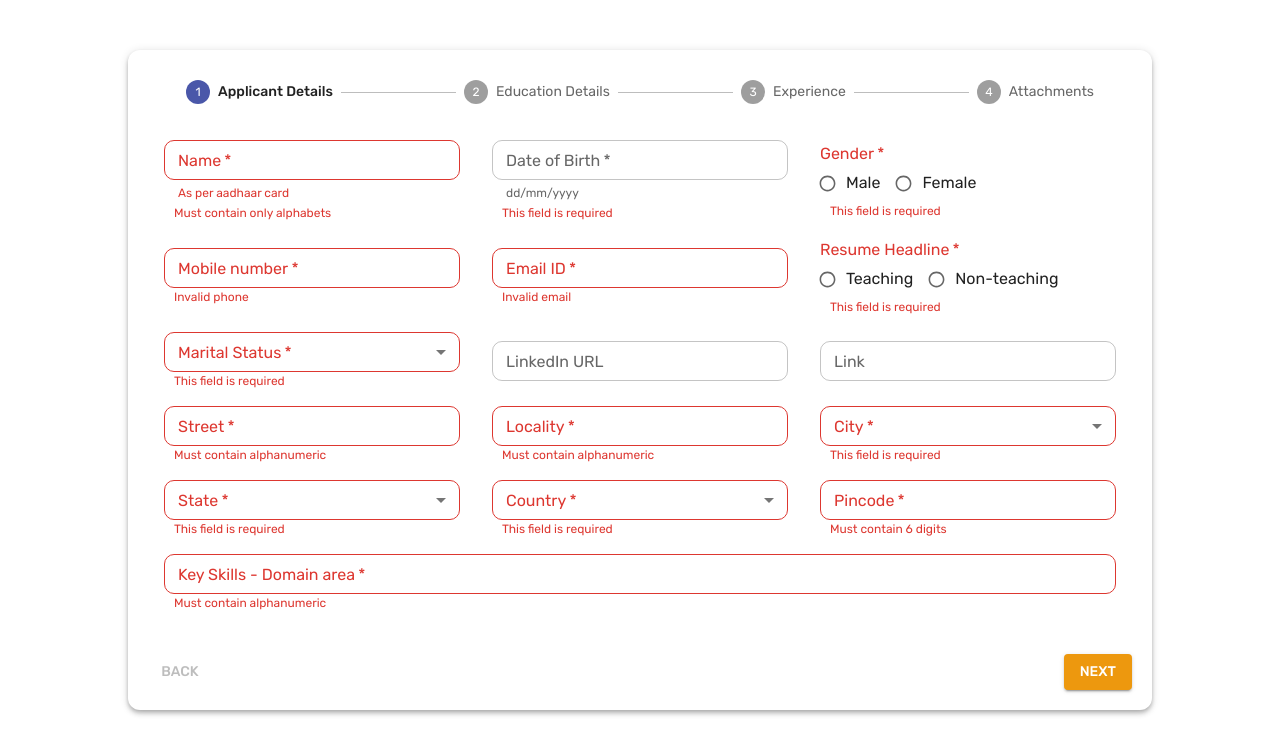
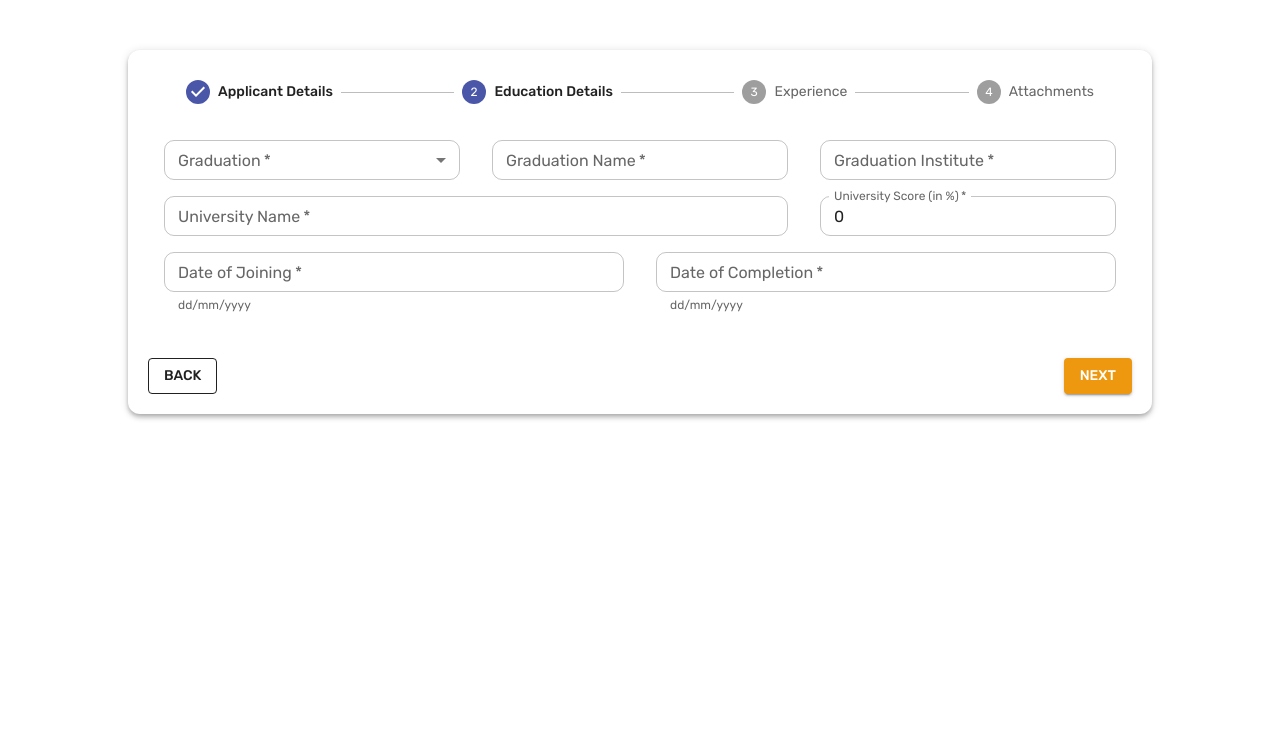
Before and after one commit to AcharyaUniversity/JobApplication, a React (Create React App) app: page / in a window 1280 px wide. Both pictures are taken after a click on the button "NEXT". Shown: the top 754 px of the page. Built offline with nearby package versions, Linux system fonts and the light colour scheme.

Commit message:
add limits to dates and fix typo

```diff
--- a/src/components/Steppers/DesktopFormStepper.tsx
+++ b/src/components/Steppers/DesktopFormStepper.tsx
@@ -52,6 +52,7 @@ function DesktopStepper({ steps, activeStep, handleNext, handleBack }: Props) {
           <Box sx={{ display: "flex", flexDirection: "row", pt: 2 }}>
             <Button
               color="inherit"
+              variant="outlined"
               disabled={activeStep === 0}
               onClick={handleBack}
               sx={{ mr: 1 }}
--- a/src/components/Steppers/MobileFormStepper.tsx
+++ b/src/components/Steppers/MobileFormStepper.tsx
@@ -92,6 +92,7 @@ function MobileFormStepper({
             backButton={
               <Button
                 size="small"
+                variant="outlined"
                 onClick={handleBack}
                 disabled={activeStep === 0}
               >
--- a/src/containers/FormStepper.tsx
+++ b/src/containers/FormStepper.tsx
@@ -70,8 +70,12 @@ function FormStepper() {
 
     temp.name = /^[A-Za-z\s]+$/.test(values.applicant.name)
       ? ""
-      : "Must contain only alphabets";
-    temp.birthDate = values.applicant.birthDate ? "" : "This field is required";
+      : "Invalid name";
+    temp.birthDate =
+      values.applicant.birthDate &&
+      values.applicant.birthDate.getFullYear() <= new Date().getFullYear() - 18
+        ? ""
+        : "Must be 18 years or older";
     temp.gender = values.applicant.gender ? "" : "This field is required";
     temp.phone = /^[0-9]{10}$/.test(values.applicant.phone)
       ? ""
@@ -88,19 +92,19 @@ function FormStepper() {
       : "This field is required";
     temp.street = /^[A-Za-z0-9,.\s]{1,20}$/.test(values.applicant.street)
       ? ""
-      : "Must contain alphanumeric";
-    temp.locality = /^[A-Za-z0-9,.\s]{1,25}$/.test(values.applicant.locality)
+      : "Invalid street";
+    temp.locality = /^[A-Za-z0-9,.&\s]{1,25}$/.test(values.applicant.locality)
       ? ""
-      : "Must contain alphanumeric";
+      : "Invalid locality";
     temp.city = values.applicant.city ? "" : "This field is required";
     temp.state = values.applicant.state ? "" : "This field is required";
     temp.country = values.applicant.country ? "" : "This field is required";
     temp.pinCode = /^[0-9]{6}$/.test(values.applicant.pinCode)
       ? ""
-      : "Must contain 6 digits";
-    temp.skills = /^[A-Za-z0-9,.\s]{1,100}$/.test(values.applicant.skills)
+      : "Please enter 6 digits";
+    temp.skills = /^[A-Za-z0-9,.#+\s]{1,100}$/.test(values.applicant.skills)
       ? ""
-      : "Must contain alphanumeric";
+      : "Please enter skills seperated by commas";
 
     setApplicantErrors({ ...temp });
 
@@ -122,17 +126,19 @@ function FormStepper() {
       ? ""
       : "This field is required";
     temp.universityScore =
-      values.education.universityScore &&
       values.education.universityScore >= 0 &&
       values.education.universityScore <= 100
         ? ""
         : "Invalid number";
-    temp.yearOfJoining = values.education.yearOfJoining
+    temp.dateOfJoining = values.education.dateOfJoining
       ? ""
       : "This field is required";
-    temp.yearOfCompletion = values.education.yearOfCompletion
-      ? ""
-      : "This field is required";
+    temp.dateOfCompletion =
+      values.education.dateOfCompletion &&
+      values.education.dateOfJoining &&
+      values.education.dateOfCompletion > values.education.dateOfJoining
+        ? ""
+        : "Completion date must be after joining date";
 
     setEducationErrors({ ...temp });
 
@@ -149,7 +155,7 @@ function FormStepper() {
     temp.designation = /^[A-Za-z\s]+$/.test(values.experience.designation)
       ? ""
       : "Must contain only alphabets";
-    temp.ctcDown = /^[0-9]+$/.test(values.experience.ctcDown.toString())
+    temp.ctcDrawn = /^[0-9]+$/.test(values.experience.ctcDrawn.toString())
       ? ""
       : "Invalid number";
 
@@ -177,10 +183,8 @@ function FormStepper() {
   };
 
   const handleNext = () => {
-    if (activeStep === 0 && validateApplicant())
-      setActiveStep((prevActiveStep) => prevActiveStep + 1);
-    if (activeStep === 1 && validateEducation())
-      setActiveStep((prevActiveStep) => prevActiveStep + 1);
+    if (activeStep === 0) setActiveStep((prevActiveStep) => prevActiveStep + 1);
+    if (activeStep === 1) setActiveStep((prevActiveStep) => prevActiveStep + 1);
     if (activeStep === 2 && validateExperience())
       setActiveStep((prevActiveStep) => prevActiveStep + 1);
     if (activeStep === 3 && validateAttachments())
--- a/src/containers/Forms/ApplicantDetailsForm.tsx
+++ b/src/containers/Forms/ApplicantDetailsForm.tsx
@@ -66,6 +66,7 @@ function ApplicantDetailsForm({ values, setValues, errors }: Props) {
               }
               label="Date of Birth"
               error={errors.birthDate}
+              maxDate={new Date(`12/31/${new Date().getFullYear() - 18}`)}
             />
           </Grid>
           <Grid item xs={12} md={4}>
--- a/src/containers/Forms/EducationDetailsForm.tsx
+++ b/src/containers/Forms/EducationDetailsForm.tsx
@@ -43,6 +43,22 @@ function EducationDetailsForm({ values, setValues, errors }: Props) {
         {/* first row */}
         <>
           <Grid item xs={12} md={4}>
+            <CustomSelect
+              name="graduation"
+              label="Graduation"
+              value={values.education.graduation}
+              items={[
+                { value: "Value 1", label: "Value 1" },
+                { value: "Value 2", label: "Value 2" },
+                { value: "Value 3", label: "Value 3" },
+                { value: "Value 4", label: "Value 4" },
+              ]}
+              handleChange={handleChange}
+              required
+              error={errors.graduation}
+            />
+          </Grid>
+          <Grid item xs={12} md={4}>
             <CustomTextField
               name="graduationName"
               value={values.education.graduationName}
@@ -62,22 +78,6 @@ function EducationDetailsForm({ values, setValues, errors }: Props) {
               label="Graduation Institute"
               error={errors.graduationInstitute}
               required
-            />
-          </Grid>
-          <Grid item xs={12} md={4}>
-            <CustomSelect
-              name="graduation"
-              label="Graduation"
-              value={values.education.graduation}
-              items={[
-                { value: "Value 1", label: "Value 1" },
-                { value: "Value 2", label: "Value 2" },
-                { value: "Value 3", label: "Value 3" },
-                { value: "Value 4", label: "Value 4" },
-              ]}
-              handleChange={handleChange}
-              required
-              error={errors.graduation}
             />
           </Grid>
         </>
@@ -112,28 +112,29 @@ function EducationDetailsForm({ values, setValues, errors }: Props) {
         <>
           <Grid item xs={12} md={6}>
             <CustomDatePicker
-              value={values.education.yearOfJoining}
+              value={values.education.dateOfJoining}
               handleChange={(val: Date | null) =>
                 setValues({
                   ...values,
-                  education: { ...values.education, yearOfJoining: val },
+                  education: { ...values.education, dateOfJoining: val },
                 })
               }
-              label="Year of Joining"
-              error={errors.yearOfJoining}
+              label="Date of Joining"
+              error={errors.dateOfJoining}
             />
           </Grid>
           <Grid item xs={12} md={6}>
             <CustomDatePicker
-              value={values.education.yearOfCompletion}
+              value={values.education.dateOfCompletion}
               handleChange={(val: Date | null) =>
                 setValues({
                   ...values,
-                  education: { ...values.education, yearOfCompletion: val },
+                  education: { ...values.education, dateOfCompletion: val },
                 })
               }
-              label="Year of Completion"
-              error={errors.yearOfCompletion}
+              label="Date of Completion"
+              error={errors.dateOfCompletion}
+              minDate={values.education.dateOfJoining}
             />
           </Grid>
         </>
--- a/src/containers/Forms/ExperienceForm.tsx
+++ b/src/containers/Forms/ExperienceForm.tsx
@@ -68,12 +68,12 @@ function ExperienceForm({ values, setValues, errors }: Props) {
         <>
           <Grid item xs={12} md={4}>
             <CustomTextField
-              name="ctcDown"
-              value={values.experience.ctcDown}
+              name="ctcDrawn"
+              value={values.experience.ctcDrawn}
               handleChange={handleChange}
               fullWidth
-              label="CTC Down (in ₹)"
-              error={errors.ctcDown}
+              label="CTC Drawn (in ₹)"
+              error={errors.ctcDrawn}
               required
             />
           </Grid>
--- a/src/states/FormState.ts
+++ b/src/states/FormState.ts
@@ -23,14 +23,14 @@ export interface IEducationState {
   graduation: string;
   universityName: string;
   universityScore: number;
-  yearOfJoining: Date | null;
-  yearOfCompletion: Date | null;
+  dateOfJoining: Date | null;
+  dateOfCompletion: Date | null;
 }
 
 export interface IExperienceState {
   employerName: string;
   designation: string;
-  ctcDown: 0;
+  ctcDrawn: 0;
   expYears: 0;
   expMonths: 0;
 }
@@ -71,13 +71,13 @@ export const formState: IFormState = {
     graduation: "",
     universityName: "",
     universityScore: 0,
-    yearOfJoining: null,
-    yearOfCompletion: null,
+    dateOfJoining: null,
+    dateOfCompletion: null,
   },
   experience: {
     employerName: "",
     designation: "",
-    ctcDown: 0,
+    ctcDrawn: 0,
     expYears: 0,
     expMonths: 0,
   },
```
